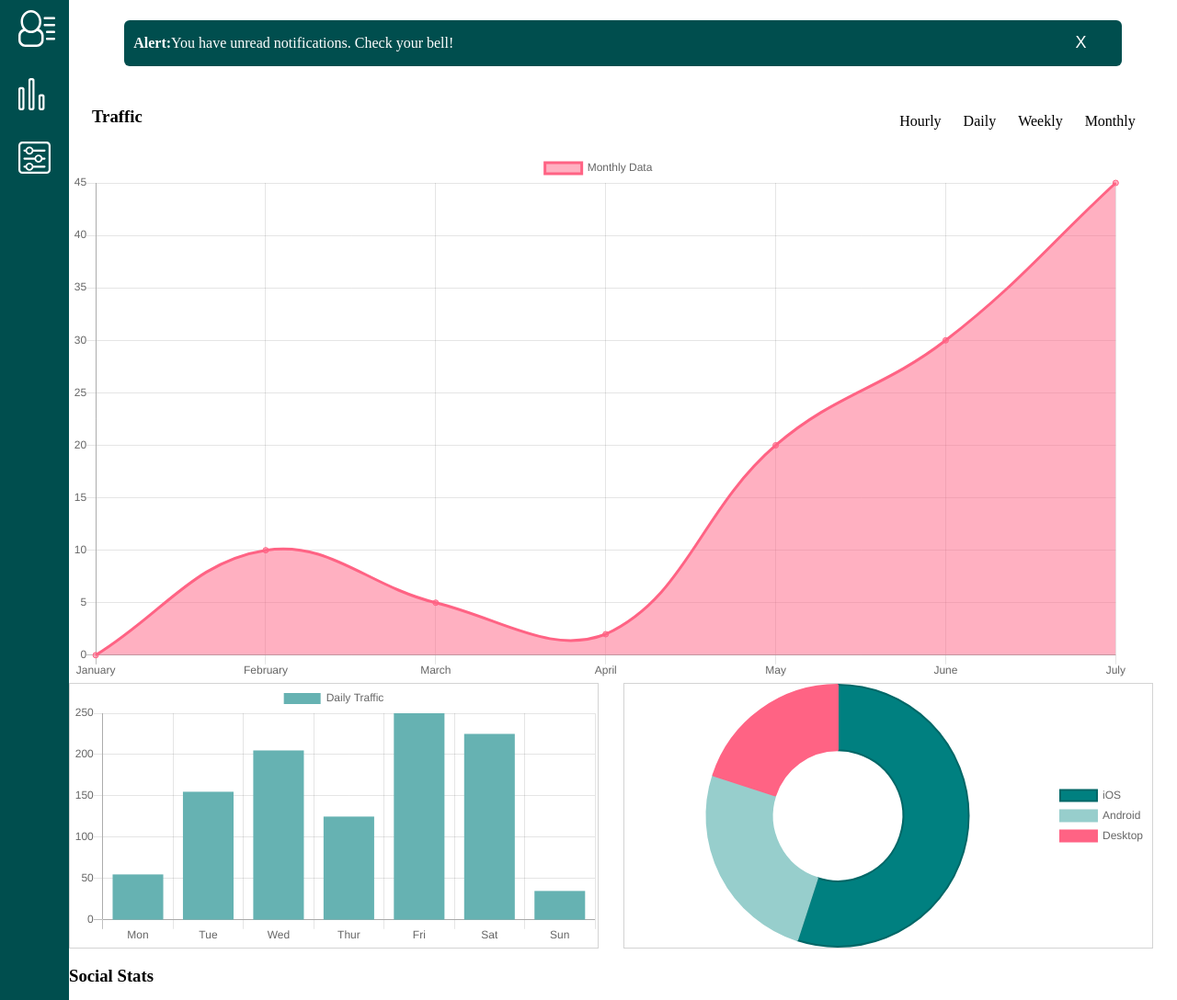
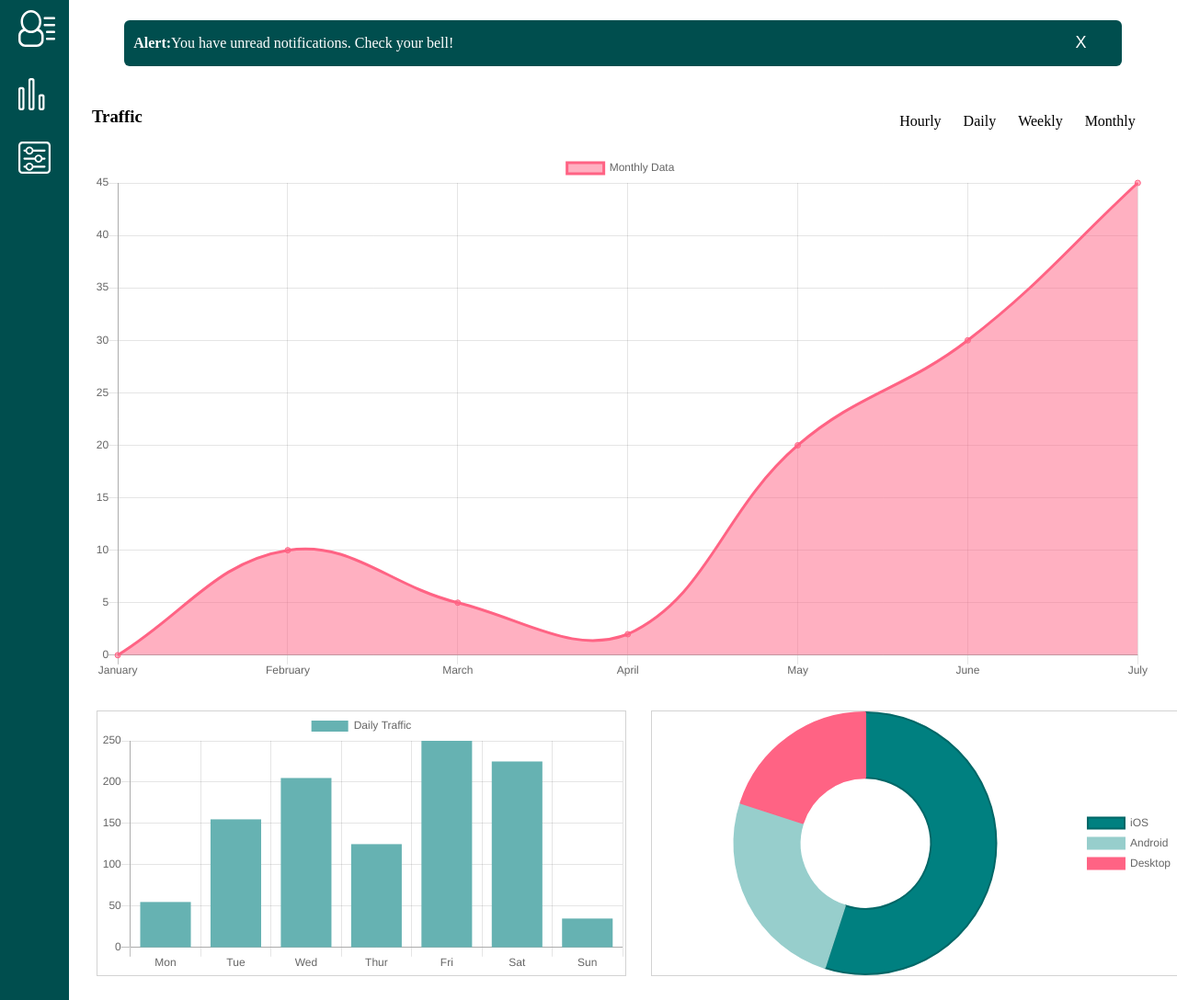
Before and after one commit to ckannawin/td-project-7, a plain HTML site: page dashboard.html in a window 1280 px wide. Shown: the part 153-1241 px from the top of the page at 92% size. Drawn offline with nearby package versions, Linux system fonts and the light colour scheme.

Commit message:
chart layout v.0

```diff
--- a/css/style.css
+++ b/css/style.css
@@ -175,10 +175,11 @@ main {
 
 .large-chart-container {
     width: 90vw;
-    margin: 0;
+    margin: 0 2% 0 2%;
 }
 .chart-container {
     width: 45vw;
+    margin: 5%;
 }
 .two-columns div {
     border: lightgray 1px solid;
```
